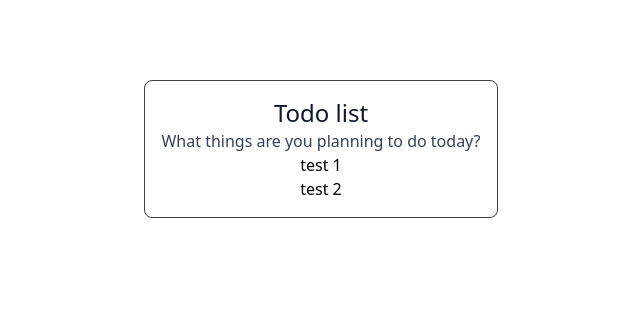
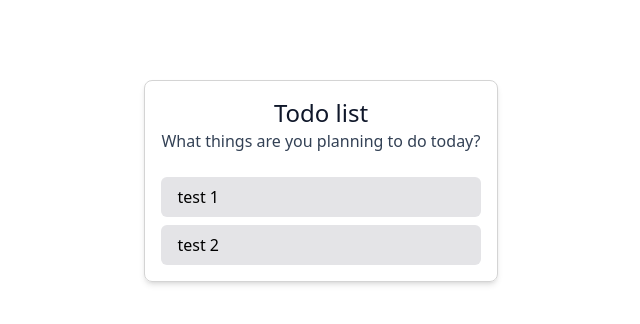
Before and after one commit to Humboorgir/next.js-typescript-todolist, a Next.js app: page / in a window 1280 px wide. Shown: the top 324 px of the page, without its empty margins (319-959 px from the left). Built offline with nearby package versions, Linux system fonts and the light colour scheme.

Commit message:
Change todolist style

```diff
--- a/components/task.tsx
+++ b/components/task.tsx
@@ -8,7 +8,11 @@ interface Props {
 }
 
 const Task: React.FC<Props> = ({ task }) => {
-  return <li key={task.id}>{task.content}</li>;
+  return (
+    <li className="bg-zinc-200 rounded-md py-2 px-4 text-left" key={task.id}>
+      {task.content}
+    </li>
+  );
 };
 
 export default Task;
--- a/components/todolist.tsx
+++ b/components/todolist.tsx
@@ -12,7 +12,7 @@ interface Props {
 
 const TodoList: React.FC<Props> = ({ tasks }) => {
   return (
-    <ul>
+    <ul className="flex flex-col gap-2 mt-6">
       {tasks.map((task) => {
         return <Task task={task} />;
       })}
--- a/pages/index.tsx
+++ b/pages/index.tsx
@@ -15,7 +15,7 @@ const Home: React.FC = () => {
   ]);
   return (
     <div className="md:container md:mx-auto px-4 flex flex-col items-center justify-center mt-20">
-      <form className="border border-neutral-700 rounded-lg p-4 text-center">
+      <form className="border border-neutral-300 rounded-lg p-4 text-center shadow-md">
         <h2 className="text-2xl text-slate-900">Todo list</h2>
         <p className="text-base text-slate-700">What things are you planning to do today?</p>
         <TodoList tasks={tasks} />
```
